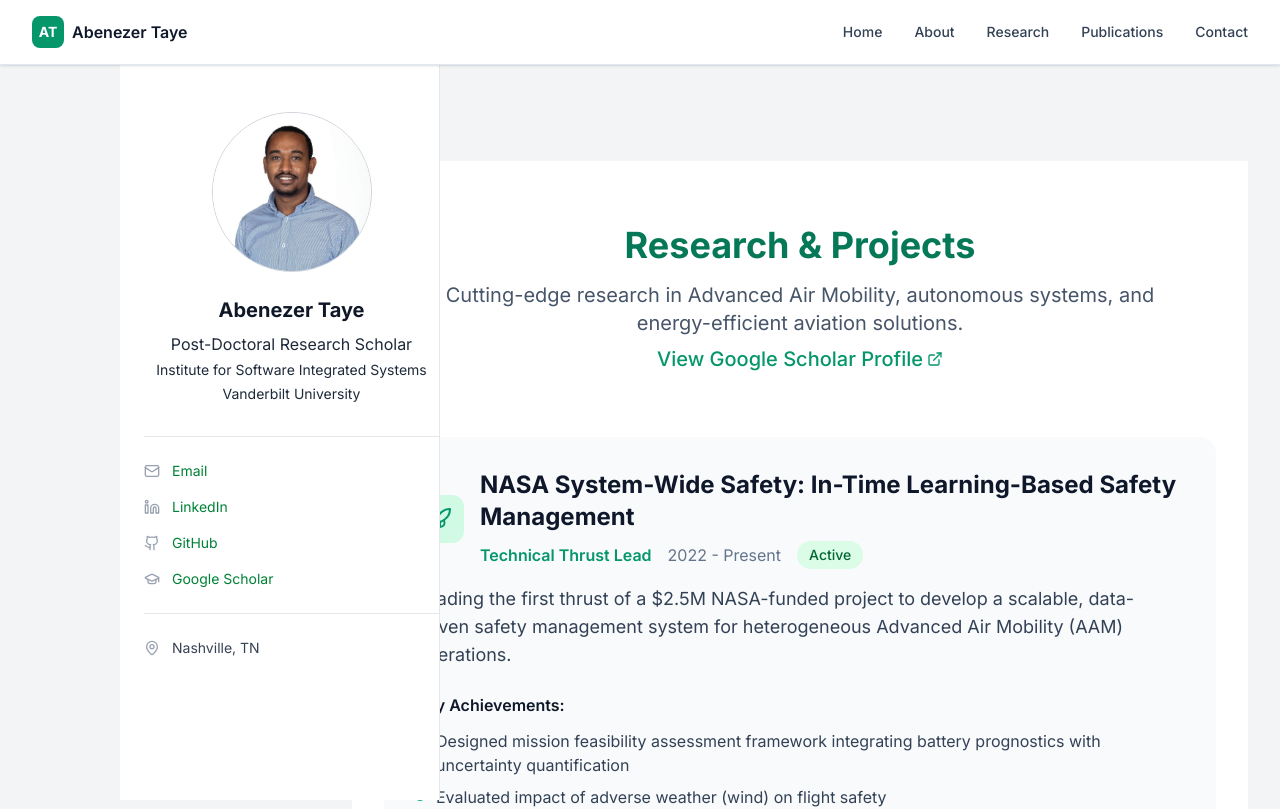
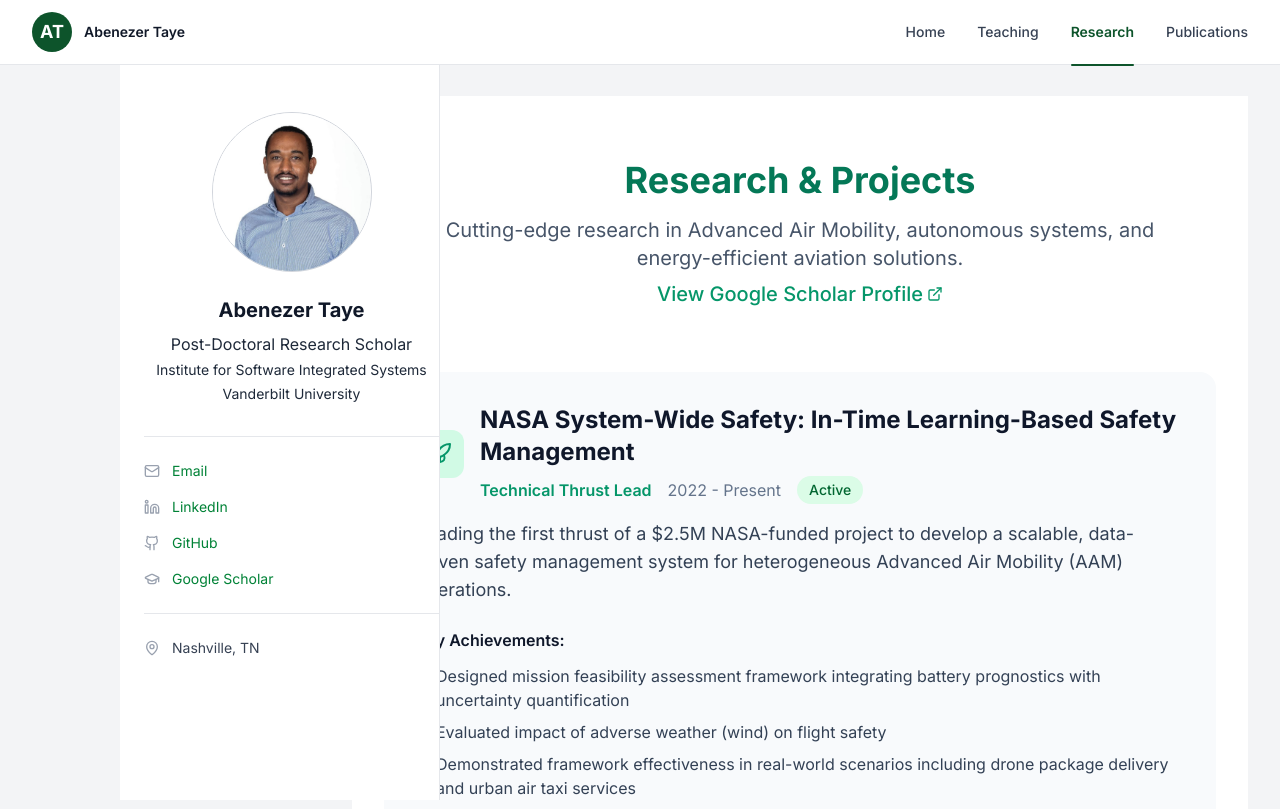
Before and after one commit to Abenezergirma/abenezertaye.github.io, a Next.js app: page /research in a window 1280 px wide. Shown: the top 809 px of the page. Built offline with nearby package versions, Linux system fonts and the light colour scheme.

Commit message:
remove contact and about links

```diff
--- a/src/components/layout/Header.tsx
+++ b/src/components/layout/Header.tsx
@@ -1,96 +1,165 @@
 'use client';
 
-import { useState } from 'react';
+import { useState, useEffect } from 'react';
 import Link from 'next/link';
+import { usePathname } from 'next/navigation';
 import { Menu, X } from 'lucide-react';
 import { cn } from '@/lib/utils';
 
 const navigation = [
   { name: 'Home', href: '/' },
-  { name: 'About', href: '/about' },
+  { name: 'Teaching', href: '/about' },
   { name: 'Research', href: '/research' },
   { name: 'Publications', href: '/publications' },
-  { name: 'Contact', href: '/contact' },
+  // { name: 'Contact', href: '/contact' },
 ];
 
 export default function Header() {
   const [mobileMenuOpen, setMobileMenuOpen] = useState(false);
+  const pathname = usePathname();
+
+  // Close mobile menu when route changes
+  useEffect(() => {
+    if (!mobileMenuOpen) return;
+    const id = setTimeout(() => setMobileMenuOpen(false), 0);
+    return () => clearTimeout(id);
+  }, [pathname, mobileMenuOpen]);
+
+  // Prevent body scroll when mobile menu is open
+  useEffect(() => {
+    if (mobileMenuOpen) {
+      document.body.style.overflow = 'hidden';
+    } else {
+      document.body.style.overflow = 'unset';
+    }
+
+    return () => {
+      document.body.style.overflow = 'unset';
+    };
+  }, [mobileMenuOpen]);
 
   return (
-    <header className="bg-white shadow-sm border-b border-secondary-200 sticky top-0 z-50">
+    <>
+      <header className="bg-white/95 backdrop-blur-sm border-b border-gray-200 fixed top-0 left-0 right-0 z-50">
         <nav className="container-custom" aria-label="Global">
           <div className="flex items-center justify-between h-16">
             {/* Logo */}
-          <div className="flex lg:flex-1">
-            <Link href="/" className="flex items-center space-x-2">
-              <div className="w-8 h-8 bg-primary-600 rounded-lg flex items-center justify-center">
-                <span className="text-white font-bold text-sm">AT</span>
+            <div className="flex">
+              <Link href="/" className="flex items-center space-x-3 group">
+                <div className="w-10 h-10 bg-green-900 rounded-full flex items-center justify-center group-hover:bg-green-800 transition-colors duration-200">
+                  <span className="text-white font-bold text-lg">AT</span>
                 </div>
-              <span className="font-semibold text-secondary-900">Abenezer Taye</span>
+                <div className="hidden sm:block">
+                  <span className="font-semibold text-gray-900 block text-sm">Abenezer Taye</span>
+                </div>
               </Link>
             </div>
 
-          {/* Desktop Menu */}
+            {/* Desktop Navigation - Always visible */}
             <div className="hidden lg:flex lg:gap-x-8">
-            {navigation.map((item) => (
+              {navigation.map((item) => {
+                const isActive = pathname === item.href;
+                return (
                   <Link
                     key={item.name}
                     href={item.href}
-                className="text-sm font-medium text-secondary-700 hover:text-primary-600 transition-colors duration-200"
+                    className={cn(
+                      "text-sm font-medium transition-all duration-200 relative py-2",
+                      isActive
+                        ? "text-green-900 font-semibold"
+                        : "text-gray-700 hover:text-green-900"
+                    )}
                   >
                     {item.name}
+                    {isActive && (
+                      <div className="absolute -bottom-4 left-0 right-0 h-0.5 bg-green-900 rounded-full"></div>
+                    )}
                   </Link>
-            ))}
+                );
+              })}
             </div>
 
-          {/* Mobile menu button */}
-          <div className="flex lg:hidden">
+            {/* Mobile menu button - Only visible on mobile */}
+            <div className="lg:hidden">
               <button
                 type="button"
-              className="-m-2.5 inline-flex items-center justify-center rounded-md p-2.5 text-secondary-700"
-              onClick={() => setMobileMenuOpen(true)}
+                className="inline-flex items-center justify-center p-2 rounded-lg text-gray-700 hover:bg-gray-100 transition-colors duration-200"
+                onClick={() => setMobileMenuOpen(!mobileMenuOpen)}
+                aria-expanded={mobileMenuOpen}
+                aria-controls="mobile-menu"
               >
                 <span className="sr-only">Open main menu</span>
+                {mobileMenuOpen ? (
+                  <X className="h-6 w-6" aria-hidden="true" />
+                ) : (
                   <Menu className="h-6 w-6" aria-hidden="true" />
+                )}
               </button>
-          </div>
-        </div>
-
-        {/* Mobile Navigation */}
-        <div className={cn(
-          'lg:hidden fixed inset-0 z-50 bg-white transform transition-transform duration-300 ease-in-out',
-          mobileMenuOpen ? 'translate-x-0' : 'translate-x-full'
-        )}>
-          <div className="flex items-center justify-between p-4 border-b border-secondary-200">
-            <Link href="/" className="flex items-center space-x-2" onClick={() => setMobileMenuOpen(false)}>
-              <div className="w-8 h-8 bg-primary-600 rounded-lg flex items-center justify-center">
-                <span className="text-white font-bold text-sm">AT</span>
-              </div>
-              <span className="font-semibold text-secondary-900">Abenezer Taye</span>
-            </Link>
-            <button
-              type="button"
-              className="-m-2.5 rounded-md p-2.5 text-secondary-700"
-              onClick={() => setMobileMenuOpen(false)}
-            >
-              <span className="sr-only">Close menu</span>
-              <X className="h-6 w-6" aria-hidden="true" />
-            </button>
-          </div>
-          <div className="p-4 space-y-4">
-            {navigation.map((item) => (
-              <Link
-                key={item.name}
-                href={item.href}
-                className="block text-base font-medium text-secondary-900 hover:text-primary-600 py-2 transition-colors duration-200"
-                onClick={() => setMobileMenuOpen(false)}
-              >
-                {item.name}
-              </Link>
-            ))}
             </div>
           </div>
         </nav>
       </header>
+
+      {/* Mobile Navigation - Separate component for better control */}
+      <div className={cn(
+        'lg:hidden fixed inset-0 z-50 transition-all duration-300 ease-out',
+        mobileMenuOpen
+          ? 'opacity-100 pointer-events-auto'
+          : 'opacity-0 pointer-events-none'
+      )}>
+        {/* Backdrop overlay */}
+        <div
+          className="fixed inset-0 bg-black/50 backdrop-blur-sm transition-opacity duration-300"
+          onClick={() => setMobileMenuOpen(false)}
+          aria-hidden="true"
+        />
+
+        {/* Menu panel */}
+        <div className={cn(
+          'fixed inset-y-0 right-0 w-72 bg-white shadow-xl transform transition-transform duration-300 ease-out',
+          mobileMenuOpen ? 'translate-x-0' : 'translate-x-full'
+        )}>
+          <div className="h-full overflow-y-auto">
+            {/* Menu header */}
+            <div className="p-6 border-b border-gray-200">
+              <div className="flex items-center space-x-3 mb-4">
+                <div className="w-12 h-12 bg-green-900 rounded-full flex items-center justify-center">
+                  <span className="text-white font-bold text-xl">AT</span>
+                </div>
+                <div>
+                  <h3 className="font-bold text-gray-900">Abenezer Taye</h3>
+                  <p className="text-sm text-gray-600">Vanderbilt University</p>
+                </div>
+              </div>
+            </div>
+
+            {/* Navigation links */}
+            <div className="p-4 space-y-1">
+              {navigation.map((item) => {
+                const isActive = pathname === item.href;
+                return (
+                  <Link
+                    key={item.name}
+                    href={item.href}
+                    className={cn(
+                      "flex items-center px-4 py-3 text-base font-medium rounded-lg transition-all duration-200",
+                      isActive
+                        ? "bg-green-50 text-green-900 border-l-4 border-green-900"
+                        : "text-gray-700 hover:bg-gray-50 hover:text-green-900"
+                    )}
+                    onClick={() => setMobileMenuOpen(false)}
+                  >
+                    {item.name}
+                    {isActive && (
+                      <div className="ml-auto w-2 h-2 bg-green-900 rounded-full"></div>
+                    )}
+                  </Link>
+                );
+              })}
+            </div>
+          </div>
+        </div>
+      </div>
+    </>
   );
 }
```
Lines whose indentation alone changed are shown as unchanged.
